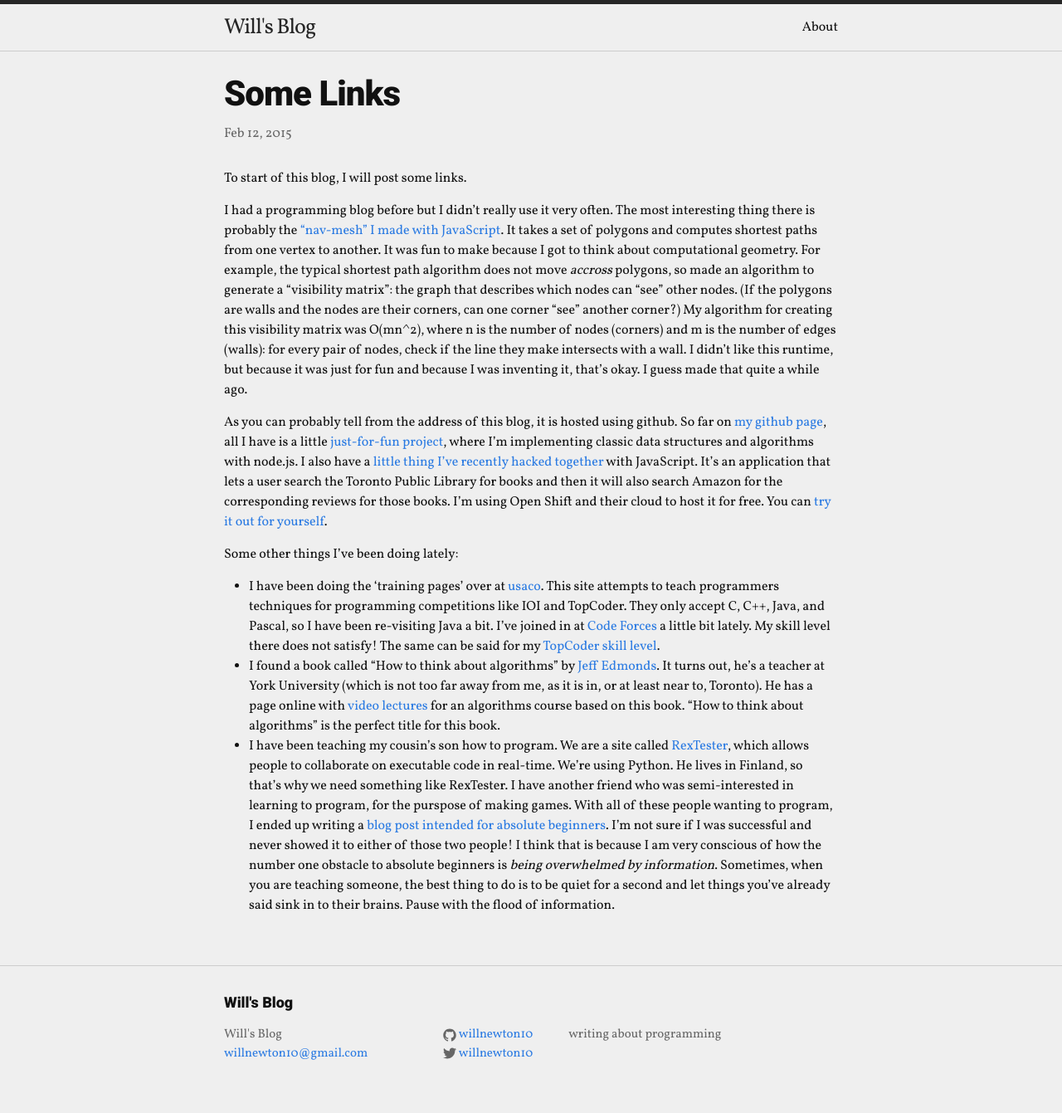
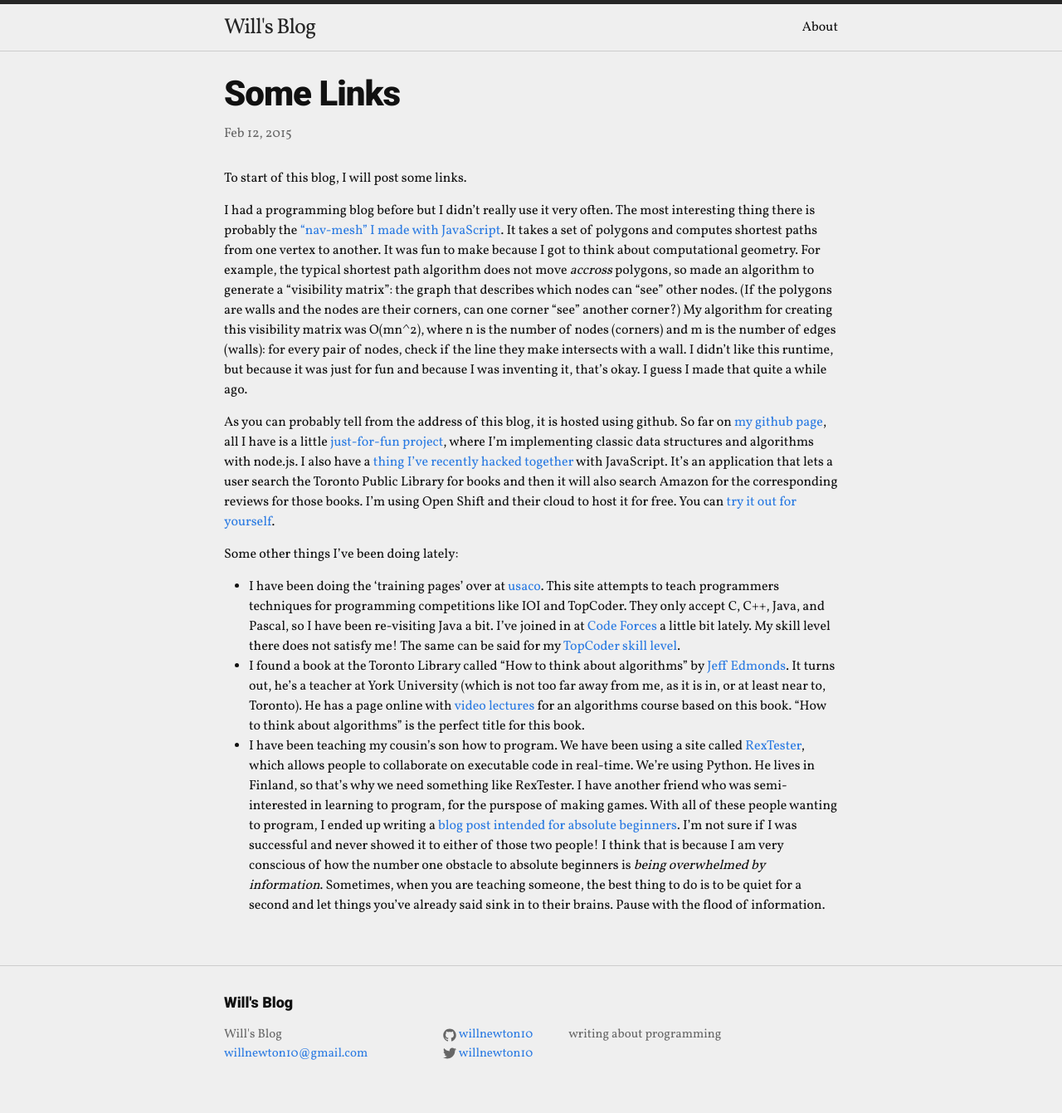
Before and after one commit to willnewton10/willnewton10.github.io, a Jekyll site: the page built from _posts/2015-02-26-Some_Links.markdown, in a window 1280 px wide. Shown: the whole page at 83% size. Built offline with Jekyll 4.4.1, drawn with Linux system fonts in a browser that asks for light colours; comment, search, counter and statistics services are not loaded.

Commit message:
Update 2015-02-26-Some_Links.markdown

```diff
--- a/_posts/2015-02-26-Some_Links.markdown
+++ b/_posts/2015-02-26-Some_Links.markdown
@@ -7,16 +7,16 @@ date:   2015-02-12 14:59:44
 
 To start of this blog, I will post some links.
 
-I had a programming blog before but I didn't really use it very often. The most interesting thing there is probably the ["nav-mesh" I made with JavaScript][navmesh]. It takes a set of polygons and computes shortest paths from one vertex to another. It was fun to make because I got to think about computational geometry. For example, the typical shortest path algorithm does not move *accross* polygons, so made an algorithm to generate a "visibility matrix": the graph that describes which nodes can "see" other nodes. (If the polygons are walls and the nodes are their corners, can one corner "see" another corner?) My algorithm for creating this visibility matrix was O(mn^2), where n is the number of nodes (corners) and m is the number of edges (walls): for every pair of nodes, check if the line they make intersects with a wall. I didn't like this runtime, but because it was just for fun and because I was inventing it, that's okay. I guess made that quite a while ago.
+I had a programming blog before but I didn't really use it very often. The most interesting thing there is probably the ["nav-mesh" I made with JavaScript][navmesh]. It takes a set of polygons and computes shortest paths from one vertex to another. It was fun to make because I got to think about computational geometry. For example, the typical shortest path algorithm does not move *accross* polygons, so made an algorithm to generate a "visibility matrix": the graph that describes which nodes can "see" other nodes. (If the polygons are walls and the nodes are their corners, can one corner "see" another corner?) My algorithm for creating this visibility matrix was O(mn^2), where n is the number of nodes (corners) and m is the number of edges (walls): for every pair of nodes, check if the line they make intersects with a wall. I didn't like this runtime, but because it was just for fun and because I was inventing it, that's okay. I guess I made that quite a while ago.
 
 As you can probably tell from the address of this blog, it is hosted using github. So far on [my github page][github], all I have is a little [just-for-fun project][gh-node-algs], where I'm implementing classic data structures and algorithms with node.js.
-I also have a [little thing I've recently hacked together][gh-tpl-reviews] with JavaScript. It's an application that lets a user search the Toronto Public Library for books and then it will also search Amazon for the corresponding reviews for those books. I'm using Open Shift and their cloud to host it for free. You can [try it out for yourself][rhc-tpl].
+I also have a [thing I've recently hacked together][gh-tpl-reviews] with JavaScript. It's an application that lets a user search the Toronto Public Library for books and then it will also search Amazon for the corresponding reviews for those books. I'm using Open Shift and their cloud to host it for free. You can [try it out for yourself][rhc-tpl].
 
 Some other things I've been doing lately:
 
-* I have been doing the 'training pages' over at [usaco][usaco]. This site attempts to teach programmers techniques for programming competitions like IOI and TopCoder. They only accept C, C++, Java, and Pascal, so I have been re-visiting Java a bit. I've joined in at [Code Forces][code-forces] a little bit lately. My skill level there does not satisfy! The same can be said for my [TopCoder skill level][topcoder-profile].
-* I found a book called "How to think about algorithms" by [Jeff Edmonds][jeff-edmonds]. It turns out, he's a teacher at York University (which is not too far away from me, as it is in, or at least near to, Toronto). He has a page online with [video lectures][jeff-edmonds-videos] for an algorithms course based on this book. "How to think about algorithms" is the perfect title for this book.
-* I have been teaching my cousin's son how to program. We are a site called [RexTester][rex-t], which allows people to collaborate on executable code in real-time. We're using Python. He lives in Finland, so that's why we need something like RexTester. I have another friend who was semi-interested in learning to program, for the purspose of making games. With all of these people wanting to program, I ended up writing a [blog post intended for absolute beginners][how-to-prog]. I'm not sure if I was successful and never showed it to either of those two people! I think that is because I am very conscious of how the number one obstacle to absolute beginners is _being overwhelmed by information_. Sometimes, when you are teaching someone, the best thing to do is to be quiet for a second and let things you've already said sink in to their brains. Pause with the flood of information.
+* I have been doing the 'training pages' over at [usaco][usaco]. This site attempts to teach programmers techniques for programming competitions like IOI and TopCoder. They only accept C, C++, Java, and Pascal, so I have been re-visiting Java a bit. I've joined in at [Code Forces][code-forces] a little bit lately. My skill level there does not satisfy me! The same can be said for my [TopCoder skill level][topcoder-profile].
+* I found a book at the Toronto Library called "How to think about algorithms" by [Jeff Edmonds][jeff-edmonds]. It turns out, he's a teacher at York University (which is not too far away from me, as it is in, or at least near to, Toronto). He has a page online with [video lectures][jeff-edmonds-videos] for an algorithms course based on this book. "How to think about algorithms" is the perfect title for this book.
+* I have been teaching my cousin's son how to program. We have been using a site called [RexTester][rex-t], which allows people to collaborate on executable code in real-time. We're using Python. He lives in Finland, so that's why we need something like RexTester. I have another friend who was semi-interested in learning to program, for the purspose of making games. With all of these people wanting to program, I ended up writing a [blog post intended for absolute beginners][how-to-prog]. I'm not sure if I was successful and never showed it to either of those two people! I think that is because I am very conscious of how the number one obstacle to absolute beginners is _being overwhelmed by information_. Sometimes, when you are teaching someone, the best thing to do is to be quiet for a second and let things you've already said sink in to their brains. Pause with the flood of information.
 
 
 [github]:      https://github.com/willnewton10
```
